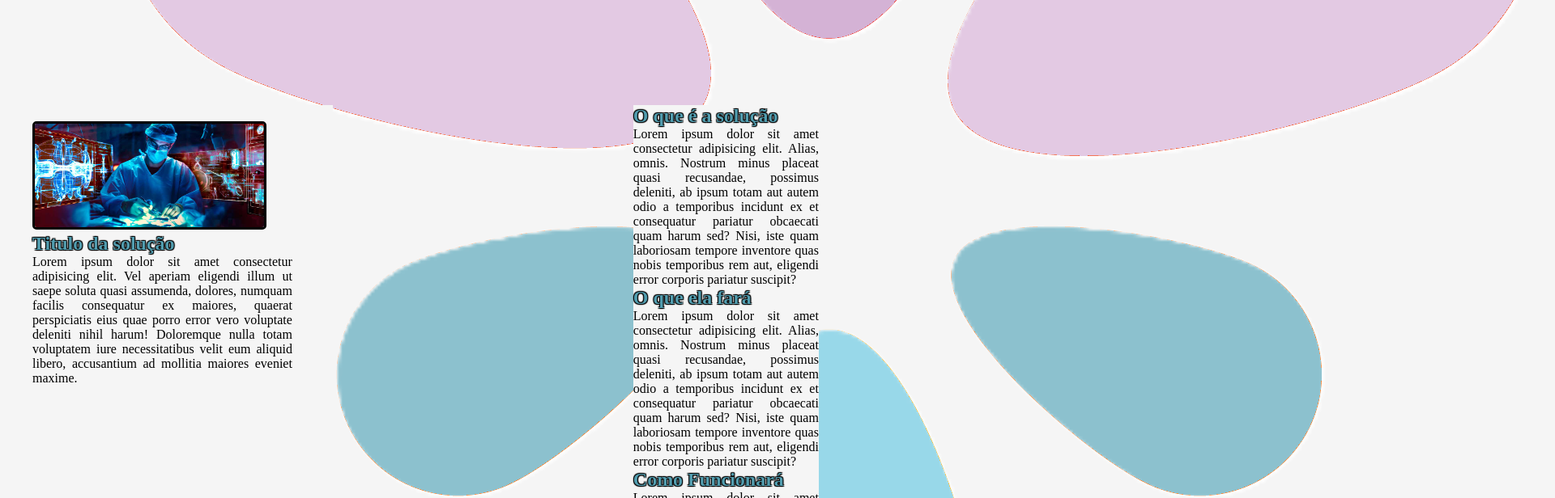
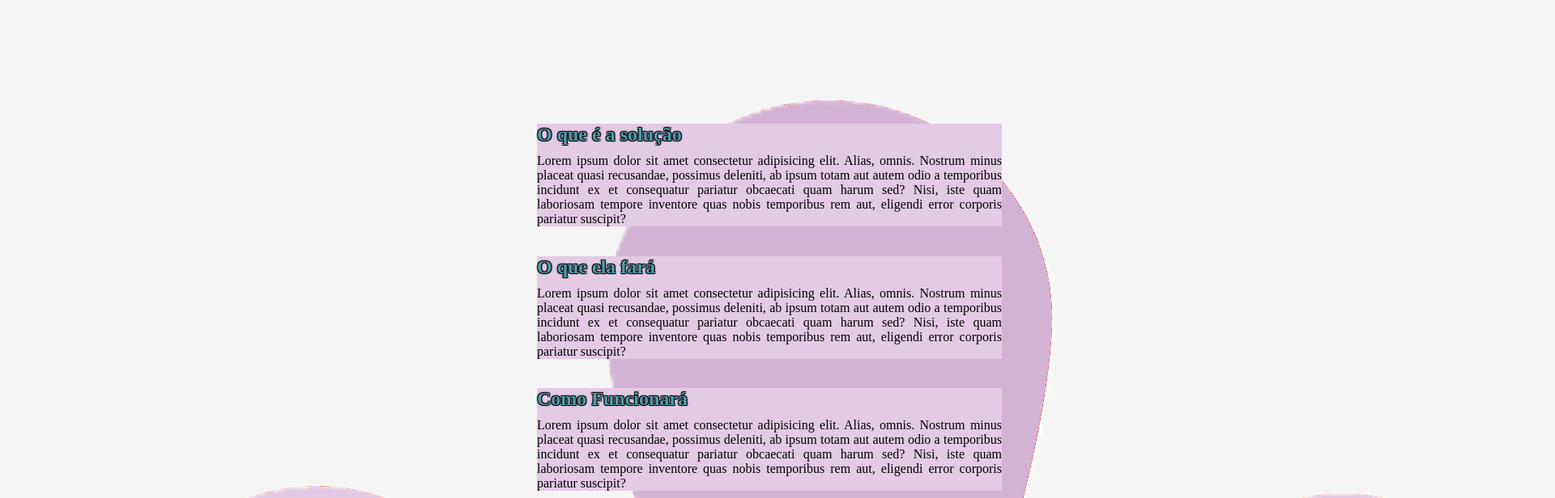
Before and after one commit to GabrielMachadoCP/Global-Solution-2023, a React (Vite) app: page /home in a window 1280 px wide. Shown: the top 616 px of the page at 81% size, 1920 px wide, since content can reach past the window. Built offline with nearby package versions, Linux system fonts and the light colour scheme.

Commit message:
Fazendo grandes alterações no Cabeçalho e Home

```diff
--- a/src/components/Cabecalho.scss
+++ b/src/components/Cabecalho.scss
@@ -1,11 +1,17 @@
 header {
-  display: flex;
+  display: grid;
   justify-content: space-between;
+  grid-template-columns: 300px 300px 200px;
   align-items: center;
   height: 90px;
   background-color: var(--color-primary);
+  border-bottom: 3px solid var(--color-secundary);
+  grid-template-areas:
+    'nossoLogo nossoLogo infoUsuarios infoUsuarios nav'
+  ;
 
   .nossoLogo {
+    grid-area: nossoLogo;
     margin: 10px;
     background-color: var(--color-primary);
     display: flex;
@@ -32,9 +38,11 @@ header {
   }
 
   .infoUsuarios {
+    grid-area: infoUsuarios;
     margin: 10px;
     background-color: var(--color-primary);
     display: flex;
+    justify-self: center;
     flex-direction: column;
     margin-right: 10px;
 
@@ -58,6 +66,7 @@ header {
   }
 
   nav {
+    grid-area: nav;
     margin: 10px;
     text-align: end;
     align-items: center;
@@ -68,14 +77,15 @@ header {
 
       li{
         align-items: center;
+        background-color: var(--color-primary);
 
         a{
           text-decoration: none;
           color: rgb(0, 0, 0);
           background-color: rgb(255, 255, 255);
-          border: 2px solid rgb(0, 0, 0);
+          border: 2px solid rgb(88, 66, 88);
           border-radius: 25px;
-          padding: 30px;
+          padding: 20px;
           align-items: center;
         }
 
@@ -87,3 +97,6 @@ header {
     }
   }
 }
+
+//MUDAR A RESPONSIVIDADE EM :
+//800
--- a/src/routes/Home.jsx
+++ b/src/routes/Home.jsx
@@ -9,28 +9,28 @@ export default function Home() {
           {/* Parte esquerda da página */}
           <img src="../img/medicina.jpg" alt="medicina" />
 
-          <h2>Titulo da solução</h2>
+          <h2>Cuidar Bem, Monitorando sua saúde de longe</h2>
 
-          <p>Lorem ipsum dolor sit amet consectetur adipisicing elit. Vel aperiam eligendi illum ut saepe soluta quasi assumenda, dolores, numquam facilis consequatur ex maiores, quaerat perspiciatis eius quae porro error vero voluptate deleniti nihil harum! Doloremque nulla totam voluptatem iure necessitatibus velit eum aliquid libero, accusantium ad mollitia maiores eveniet maxime.</p>
+          <p>Este documento apresenta o projeto Cuidar Bem, uma iniciativa inovadora que visa
+          aprimorar o monitoramento remoto de pacientes após consultas médicas. Utilizando uma abordagem
+          integrada de hardware e software, o projeto incorpora uma pulseira inteligente para coleta em tempo
+          real de dados vitais.</p>
         </section>
 
         {/* Parte direita da página */}
         <section className="detalhes">
-          {/* O que é a solução */}
           <div>
             <h2>O que é a solução</h2>
 
             <p>Lorem ipsum dolor sit amet consectetur adipisicing elit. Alias, omnis. Nostrum minus placeat quasi recusandae, possimus deleniti, ab ipsum totam aut autem odio a temporibus incidunt ex et consequatur pariatur obcaecati quam harum sed? Nisi, iste quam laboriosam tempore inventore quas nobis temporibus rem aut, eligendi error corporis pariatur suscipit?</p>
           </div>
 
-          {/* O que ela fará */}
           <div>
             <h2>O que ela fará</h2>
 
             <p>Lorem ipsum dolor sit amet consectetur adipisicing elit. Alias, omnis. Nostrum minus placeat quasi recusandae, possimus deleniti, ab ipsum totam aut autem odio a temporibus incidunt ex et consequatur pariatur obcaecati quam harum sed? Nisi, iste quam laboriosam tempore inventore quas nobis temporibus rem aut, eligendi error corporis pariatur suscipit?</p>
           </div>
 
-          {/* Como funcionará */}
           <div>
             <h2>Como Funcionará</h2>
 
--- a/src/routes/Home.scss
+++ b/src/routes/Home.scss
@@ -1,62 +1,73 @@
 main{
   min-height: 1vh;
-  padding: 40px;
+  padding: 20px;
   background-color: var(--bg-primary);
-  display: grid;
-  grid-template-areas:
-    '.principal .detalhes'
-    '.principal .detalhes'
-    '.vantangens .vantanges'
-  ;
 
   .principal {
+    margin-top: 20px;
+    min-height: 500px;
     width: 50%;
+    padding: 0px 20px 20px 20px;
     box-sizing: border-box;
     float: left;
     padding-right: 50px;
-
-    h2{
-      color: var(--color-secundary);
-      text-shadow: -1px -1px 1px #000, 1px -1px 1px #000, -1px 1px 1px #000, 1px 1px 1px #000;
-    }
+    display: flex;
+    flex-direction: column;
+    align-items: center;
+    justify-content: space-between;
 
     img{
-      margin-top: 20px;
       width: 90%;
       border: black solid 3px;
       border-radius: 5px;
     }
 
+    h2{
+      margin-top: 20px;
+      color: var(--color-secundary);
+      text-shadow: -1px -1px 1px #000, 1px -1px 1px #000, -1px 1px 1px #000, 1px 1px 1px #000;
+    }
+
     p{
       text-align: justify;
+      margin-top: 10px;
     }
   }
 
   /* Estilos para a div à direita */
   .detalhes {
+    min-height: 500px;
+    margin-top: 20px;
+    padding: 20px;
+    border: 3px solid black;
+    border-radius: 5px;
     width: 50%;
     box-sizing: border-box;
-    float: left;
-    background-color: var(--bg-primary);
+    background-color: var(--color-primary);
+    display: flex;
+    flex-direction: column;
+    justify-content: space-between;
 
     h2{
       color:var(--color-secundary);
       text-shadow: -1px -1px 1px #000, 1px -1px 1px #000, -1px 1px 1px #000, 1px 1px 1px #000;
+      background-color: var(--color-primary);
+      padding-bottom: 10px;
     }
 
     p{
       text-align: justify;
+      background-color: var(--color-primary);
     }
   }
 
   /* Estilos para a seção de vantagens no final */
   .vantagens {
-    grid-template-columns: 2fr;
-    grid-row: 2;
     display: flex;
     background-color: var(--bg-primary);
     gap: 5px;
-    margin-top: 20px;
+    margin-top: 50px;
+    margin-bottom: 30px;
     float: inline-end;
     width: 100%;
 
--- a/src/routes/Login/Login.jsx
+++ b/src/routes/Login/Login.jsx
@@ -78,7 +78,7 @@ export default function Login() {
 
         } else {
           //Limpando o form caso a validação falhe
-          setMsgstatus("Usuário e ou Senha incorretos!");
+          setMsgstatus("Usuário e/ou Senha incorretos!");
 
           setTimeout(()=>{
 
--- a/src/routes/Login/Login.scss
+++ b/src/routes/Login/Login.scss
@@ -2,14 +2,12 @@
   text-align: center;
   color:#45a049;
   font-size: 30px;
-  text-shadow: -1px -1px 1px #000, 1px -1px 1px #000, -1px 1px 1px #000, 1px 1px 1px #000;
 }
 
 .login-erro{
   text-align: center;
   color: darkred;
   font-size: 30px;
-  text-shadow: -1px -1px 1px #000, 1px -1px 1px #000, -1px 1px 1px #000, 1px 1px 1px #000;
 }
 
 .formulario {
@@ -50,7 +48,6 @@
 
   fieldset {
     border: none;
-    padding: 10px 20px 0 0;
     background-color: white;
 
     label {
```
Also changed, not shown: public/img/medicina.jpg.
